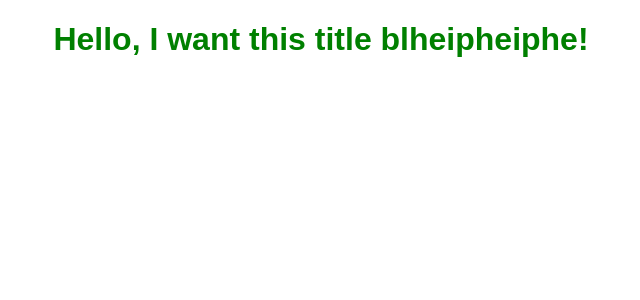
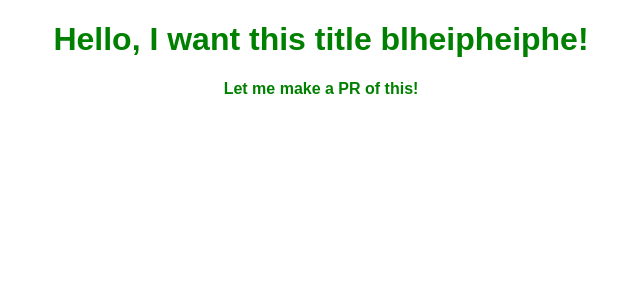
Before and after one commit to christianalfoni/new-git-flow, a React (Create React App) app: page / in a window 1280 px wide. Shown: the top 300 px of the page, without its empty margins (319-959 px from the left). Built offline with nearby package versions, Linux system fonts and the light colour scheme.

Commit message:
initial commit

```diff
--- a/src/App.js
+++ b/src/App.js
@@ -5,6 +5,7 @@ export default function App() {
   return (
     <div className="App">
       <h1>Hello, I want this title blheipheiphe!</h1>
+      <h4>Let me make a PR of this!</h4>
     </div>
   );
 }
```
